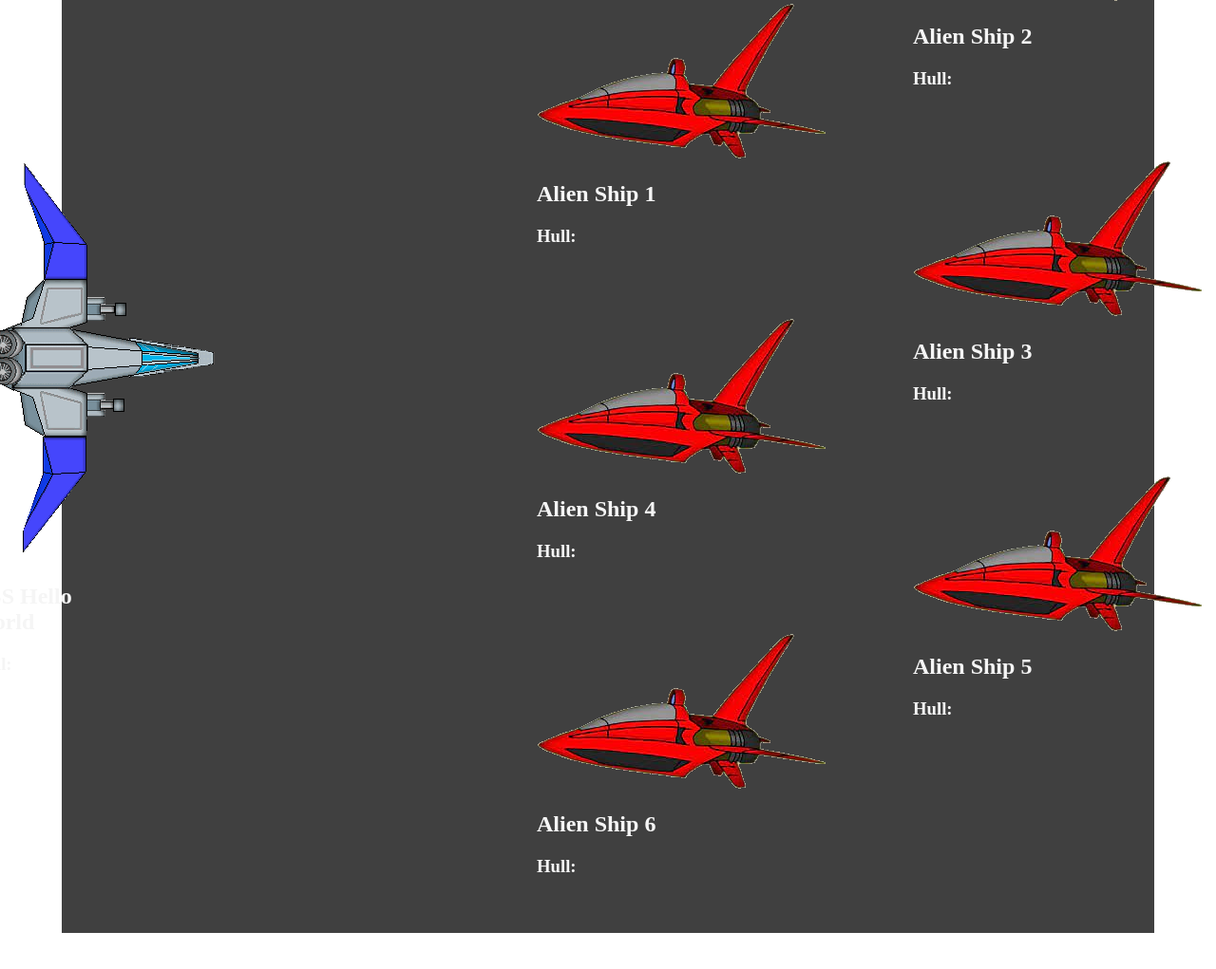
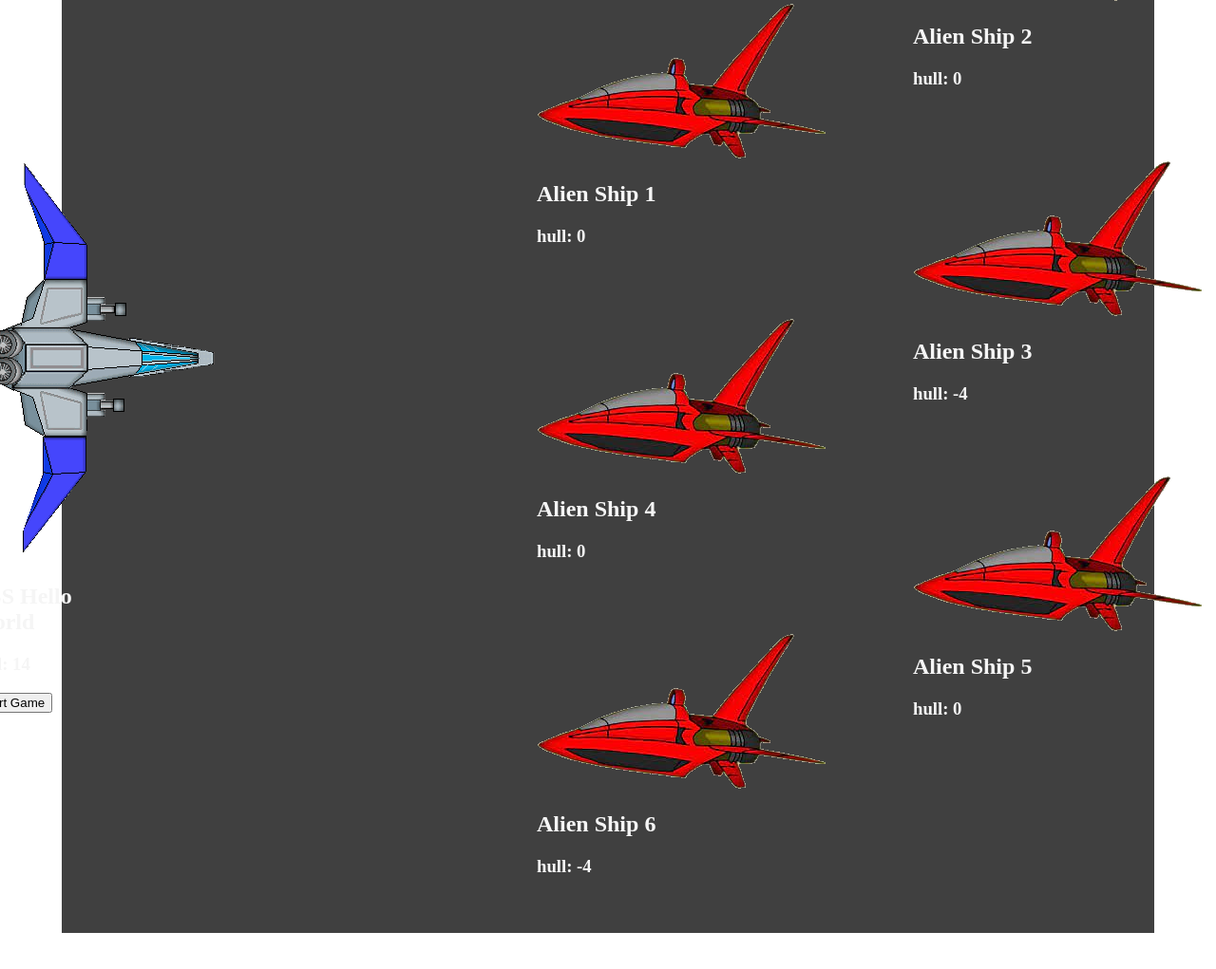
Before and after one commit to MoriahSWalker/spaceBattle, a plain HTML site: page index.html in a window 1280 px wide. Shown: the part 395-1416 px from the top of the page at 95% size. Drawn offline with Linux system fonts and the light colour scheme.

Commit message:
hull is showing on the page

```diff
--- a/app.js
+++ b/app.js
@@ -58,9 +58,14 @@ enemy.addToFleet("Alien Ship 4");
 enemy.addToFleet("Alien Ship 5");
 enemy.addToFleet("Alien Ship 6");
 // console.log(enemy)
-
-// get elments to update textContent
-let alienOne = document.querySelector("a-1");
+// loop through alien hull el and set value
+// select hull el
+let hulls = document.querySelectorAll(".alien-ship-Hull");
+let ussHull = document.getElementById("ussShipHull");
+console.log(hulls);
+for (let i = 0; i < enemy.alienFleet.length; i++) {
+  hulls[i].textContent = `hull: ${enemy.alienFleet[i].hull}`;
+}
 
 // Funtion for battle
 const battleAliens = () => {
@@ -81,6 +86,9 @@ const battleAliens = () => {
     while (continueBattle) {
       // we go first attack aliens
       myShip.ussAttack(aliens[i]);
+      // change html of ship
+      hulls[i].textContent = `hull: ${aliens[i].hull}`;
+
       // log attack
       console.log(`attacking ${aliens[i].name}`);
 
@@ -91,6 +99,7 @@ const battleAliens = () => {
         break;
       } else if (aliens[i]) {
         aliens[i].alienAttack(myShip);
+        ussHull.textContent = `hull: ${myShip.hull}`;
         console.log("Take that USS Hello World!! pew pew");
       }
 
@@ -103,6 +112,7 @@ const battleAliens = () => {
     // end while loop
   }
   // check if aliens are defeated
+
   if (myShip.hull >= 1) {
     enemy.defeated = true;
     console.log("You have defeated all the ALIENS");
--- a/index.html
+++ b/index.html
@@ -16,48 +16,47 @@
       <div class="ship ship-0">
         <img src="./Images/USS_Ship.png" alt="spaceship" />
         <h2>USS Hello World</h2>
-        <h3>Hull:</h3>
+        <h3 class="ship-hull" id="ussShipHull">Hull: 20</h3>
+        <!-- add button to start game -->
+        <button id="start-game">Start Game</button>
       </div>
 
       <div class="ship ship-1">
         <img src="./Images/enemy_ship.png" alt="" />
         <h2>Alien Ship 1</h2>
-        <h3>Hull:</h3>
+        <h3 class="alien-ship-Hull">Hull:</h3>
       </div>
 
       <div class="ship ship-2">
         <img src="./Images/enemy_ship.png" alt="" />
         <h2>Alien Ship 2</h2>
-        <h3>Hull:</h3>
+        <h3 class="alien-ship-Hull">Hull:</h3>
       </div>
 
       <div class="ship ship-3">
         <img src="./Images/enemy_ship.png" alt="" />
         <h2>Alien Ship 3</h2>
-        <h3>Hull:</h3>
+        <h3 class="alien-ship-Hull">Hull:</h3>
       </div>
 
       <div class="ship ship-4">
         <img src="./Images/enemy_ship.png" alt="" />
         <h2>Alien Ship 4</h2>
-        <h3>Hull:</h3>
+        <h3 class="alien-ship-Hull">Hull:</h3>
       </div>
 
       <div class="ship ship-5">
         <img src="./Images/enemy_ship.png" alt="" />
         <h2>Alien Ship 5</h2>
-        <h3>Hull:</h3>
+        <h3 class="alien-ship-Hull">Hull:</h3>
       </div>
 
       <div class="ship ship-6">
         <img src="./Images/enemy_ship.png" alt="" />
         <h2>Alien Ship 6</h2>
-        <h3>Hull:</h3>
+        <h3 class="alien-ship-Hull">Hull:</h3>
       </div>
     </div>
-
-    <!-- image for my ship -->
-    <!-- image for enemy -->
 
     <script src="app.js"></script>
   </body>
```
